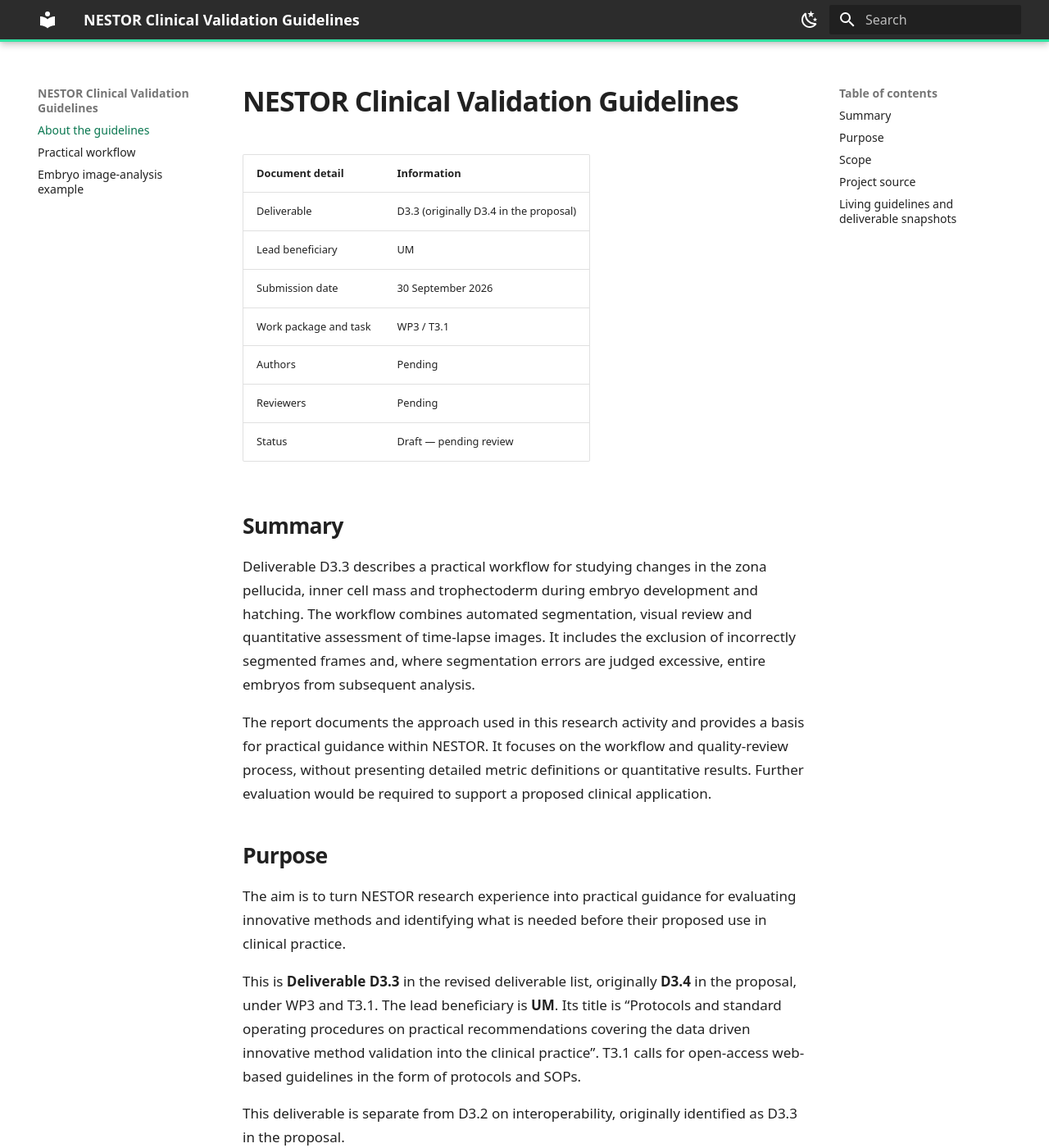
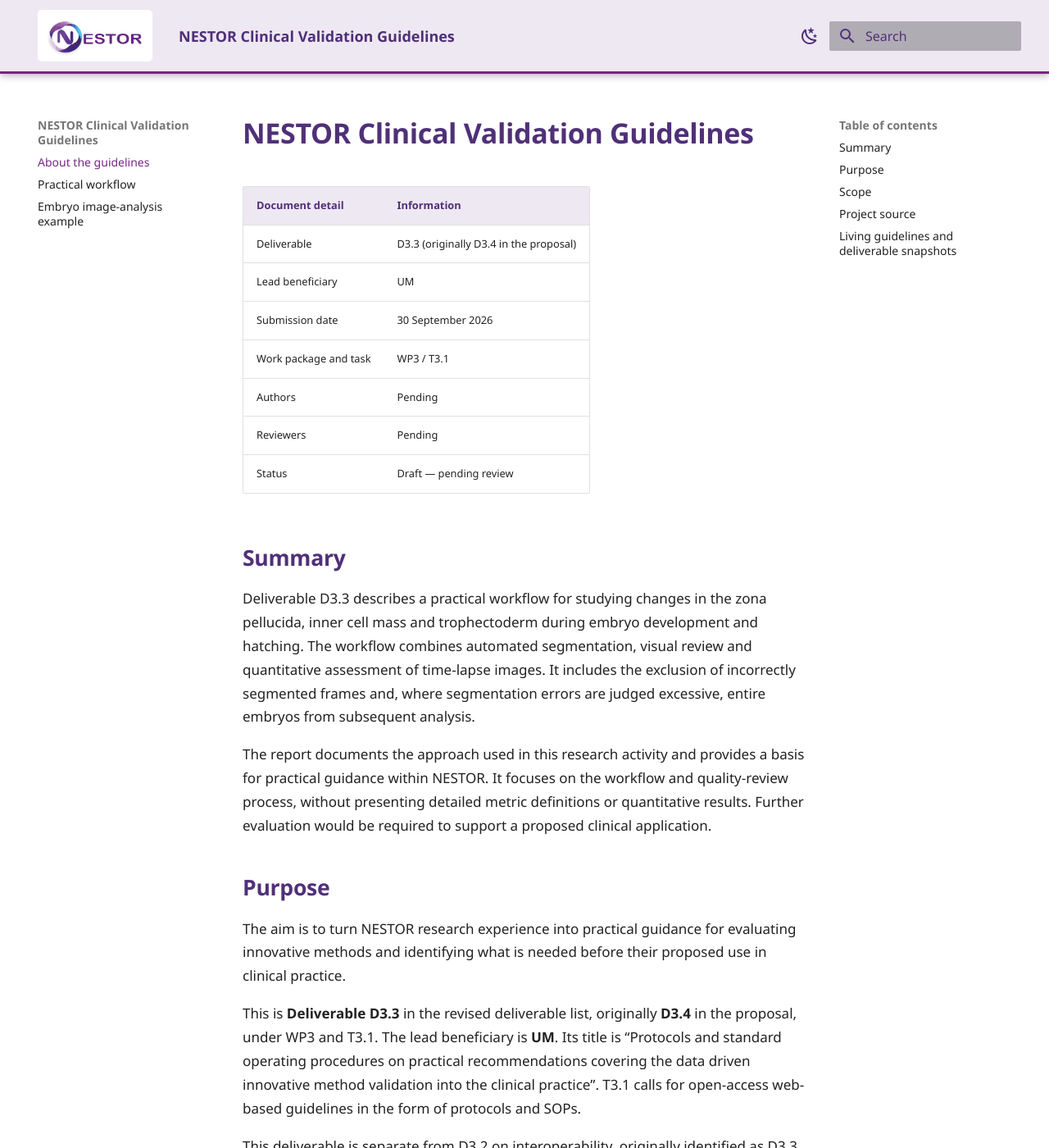
Before and after one commit to GeorgeKazakis/nestor-sops, an MkDocs documentation site: the page built from docs/index.md, in a window 1280 px wide and 1400 px high. Shown: the whole window at 82% size. Built offline with MkDocs 1.6.1 and Material for MkDocs 9.7.7, drawn with Linux system fonts in a browser that asks for light colours.

Commit message:
Match site branding to NESTOR report

```diff
--- a/docs/stylesheets/extra.css
+++ b/docs/stylesheets/extra.css
@@ -1,27 +1,67 @@
-/* Colours observed on https://nestorhorizoneu.com/.
-   Darker green is used for readable links on a light background. */
+/* Match the D3.3 report: Aptos, dark headings and pale table shading.
+   Aptos is used when installed; no proprietary font files are redistributed. */
 :root {
-  --md-text-font: system-ui, -apple-system, BlinkMacSystemFont, "Segoe UI", sans-serif;
+  --md-text-font: "Aptos", "Segoe UI", Arial, sans-serif;
   --md-code-font: Consolas, monospace;
+  --nestor-dark: #503078;
+  --nestor-light: #eee8f3;
 }
 
 [data-md-color-scheme="default"] {
-  --md-primary-fg-color: #2c2c2c;
-  --md-primary-bg-color: #ffffff;
-  --md-accent-fg-color: #08764f;
-  --md-typeset-a-color: #08764f;
+  --md-primary-fg-color: var(--nestor-light);
+  --md-primary-bg-color: var(--nestor-dark);
+  --md-primary-bg-color--light: var(--nestor-dark);
+  --md-accent-fg-color: #752582;
+  --md-accent-fg-color--transparent: #7525821a;
+  --md-typeset-a-color: #752582;
+  --nestor-heading: var(--nestor-dark);
+  --nestor-table-header: var(--nestor-light);
 }
 
 [data-md-color-scheme="slate"] {
-  --md-default-bg-color: #202424;
-  --md-primary-fg-color: #2c2c2c;
+  --md-default-bg-color: #241d2b;
+  --md-primary-fg-color: var(--nestor-dark);
   --md-primary-bg-color: #ffffff;
-  --md-accent-fg-color: #31e2a2;
-  --md-typeset-a-color: #31e2a2;
+  --md-primary-bg-color--light: var(--nestor-light);
+  --md-accent-fg-color: #e5b9eb;
+  --md-accent-fg-color--transparent: #e5b9eb1a;
+  --md-typeset-a-color: #e5b9eb;
+  --nestor-heading: var(--nestor-light);
+  --nestor-table-header: #392a48;
 }
 
 .md-header {
-  border-bottom: 3px solid #31e2a2;
+  border-bottom: 3px solid #752582;
+}
+
+.md-header__button.md-logo img,
+.md-nav__button.md-logo img {
+  width: 7rem;
+  height: auto;
+  padding: 0.2rem 0.35rem;
+  border-radius: 0.25rem;
+  background: #ffffff;
+}
+
+.md-header__title {
+  margin-left: 0.4rem;
+}
+
+.md-nav__link--active,
+.md-nav__link:is(:hover, :focus) {
+  color: var(--md-typeset-a-color);
+}
+
+@media screen and (max-width: 76.234375em) {
+  .md-header__button.md-logo {
+    display: block;
+  }
+}
+
+@media screen and (max-width: 44.984375em) {
+  .md-header__button.md-logo img {
+    width: 4.5rem;
+  }
 }
 
 .md-typeset {
@@ -31,12 +71,13 @@
 
 .md-typeset h1,
 .md-typeset h2 {
-  font-weight: 650;
-  letter-spacing: -0.025em;
+  font-weight: 700;
+  color: var(--nestor-heading);
 }
 
-.md-typeset h1 {
-  color: var(--md-default-fg-color);
+.md-typeset table:not([class]) th {
+  background: var(--nestor-table-header);
+  color: var(--nestor-heading);
 }
 
 .md-typeset a:not(.md-button):hover {
--- a/mkdocs.yml
+++ b/mkdocs.yml
@@ -4,6 +4,7 @@ site_description: Open-access guidelines, protocols and SOPs for validating and
 
 theme:
   name: material
+  logo: assets/nestor-logo.png
   font: false
   palette:
     - scheme: default
```
Also changed, not shown: docs/assets/nestor-logo.png (added).
